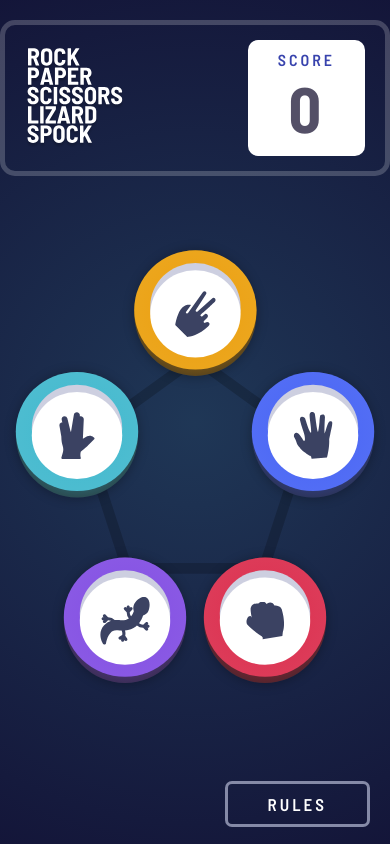
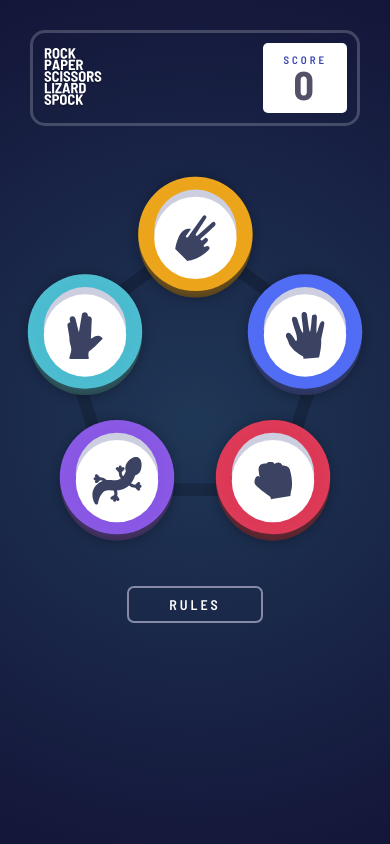
Before and after one commit to milan-timacum/rock-paper-scissors, a React (Create React App) app: page / in a window 390 px wide. Built offline with nearby package versions, Linux system fonts and the light colour scheme.

Commit message:
Responsive styles

```diff
--- a/src/components/Compare.tsx
+++ b/src/components/Compare.tsx
@@ -192,9 +192,37 @@ const Wrapper = styled.div`
 	justify-content: space-between;
 	height: 400px;
 
+	@media (max-width: 525px) {
+		height: auto;
+
+		& > div:nth-of-type(1) {
+			bottom: 0;
+		}
+
+		&:nth-of-type(1) {
+			order: 0;
+		}
+
+		&:nth-of-type(3) {
+			order: 1;
+		}
+	}
+
 	h2 {
 		margin-bottom: 65px;
 		z-index: 2;
+
+		@media (max-width: 525px) {
+			order: 1;
+			font-size: 0.875rem;
+			text-align: center;
+			margin-bottom: 0;
+			margin-top: 20px;
+		}
+
+		@media (max-width: 340px) {
+			font-size: 0.7rem;
+		}
 	}
 
 	.h-wrapper {
@@ -209,6 +237,20 @@ const Wrapper = styled.div`
 				box-shadow: 0 1px 15px rgba(0, 0, 0, 0.3);
 			}
 		}
+
+		@media (max-width: 768px) {
+			transform: scale(1.2);
+			&:hover {
+				transform: scale(1.2);
+			}
+		}
+
+		@media (max-width: 525px) {
+			transform: scale(0.8);
+			&:hover {
+				transform: scale(0.8);
+			}
+		}
 	}
 `;
 
@@ -221,6 +263,7 @@ const WinLose = styled.div`
 	z-index: 2;
 	position: relative;
 	bottom: -60px;
+
 	p {
 		font-size: 3.4rem;
 		font-weight: 700;
@@ -254,6 +297,29 @@ const WinLose = styled.div`
 			}
 		}
 	}
+
+	@media (max-width: 525px) {
+		order: 2;
+		top: 60px;
+
+		p {
+			font-size: 2.5rem;
+			margin-bottom: 10px;
+		}
+
+		button {
+			padding: 10px 30px;
+			margin-bottom: 10px;
+		}
+
+		span {
+			margin-bottom: 10px;
+		}
+	}
+
+	@media (max-width: 340px) {
+		top: 20px;
+	}
 `;
 
 export default Compare;
--- a/src/components/Picker.tsx
+++ b/src/components/Picker.tsx
@@ -28,6 +28,20 @@ const Wrapper = styled.div`
 	align-items: center;
 	position: relative;
 
+	@media (max-width: 1366px) {
+		transform: scale(0.8);
+		bottom: 30px;
+	}
+
+	@media (max-width: 525px) {
+		top: -80px;
+	}
+
+	@media (max-width: 340px) {
+		transform: scale(0.7);
+		top: -125px;
+	}
+
 	&:after {
 		position: absolute;
 		content: '';
@@ -36,11 +50,10 @@ const Wrapper = styled.div`
 		background-size: 75%;
 		width: 100%;
 		height: 100%;
-	}
 
-	@media (max-width: 1366px) {
-		transform: scale(0.8);
-		bottom: 30px;
+		@media (max-width: 525px) {
+			background-size: 100%;
+		}
 	}
 `;
 
--- a/src/components/general/Footer.tsx
+++ b/src/components/general/Footer.tsx
@@ -50,6 +50,11 @@ const Wrapper = styled.footer`
 	padding: 0 20px;
 	display: flex;
 	justify-content: flex-end;
+
+	@media (max-width: 768px) {
+		padding: 0 30px;
+		justify-content: center;
+	}
 `;
 
 const RulesModal = styled.footer`
@@ -64,8 +69,17 @@ const RulesModal = styled.footer`
 		color: #3c4161;
 		margin: 0;
 	}
+
 	&:focus {
 		outline: none;
+	}
+
+	@media (max-width: 525px) {
+		transform: scale(0.8);
+	}
+
+	@media (max-width: 340px) {
+		transform: scale(0.7);
 	}
 `;
 
--- a/src/components/general/Header.tsx
+++ b/src/components/general/Header.tsx
@@ -23,6 +23,11 @@ const Wrapper = styled.header`
 	@media (max-width: 1366px) {
 		margin: 0 auto 30px auto;
 	}
+
+	@media (max-width: 768px) {
+		padding: 0 30px;
+		box-sizing: border-box;
+	}
 `;
 
 const Row = styled.div`
@@ -37,6 +42,11 @@ const Row = styled.div`
 	@media (max-width: 1366px) {
 		padding: 15px 20px;
 	}
+
+	@media (max-width: 525px) {
+		border: 3px solid rgba(255, 255, 255, 0.2);
+		padding: 10px;
+	}
 `;
 
 const Image = styled.img`
@@ -45,6 +55,10 @@ const Image = styled.img`
 	@media (max-width: 1366px) {
 		width: 100px;
 	}
+
+	@media (max-width: 525px) {
+		width: 60px;
+	}
 `;
 
 export default Header;
--- a/src/components/general/Layout.tsx
+++ b/src/components/general/Layout.tsx
@@ -41,21 +41,40 @@ const GlobalStyle = createGlobalStyle`
 		flex-direction: column;
 
 		@media (max-width: 1366px) {
-			padding: 20px 0;
-			height: calc(100vh - 40px);
+			padding: 30px 0;
+			height: calc(100vh - 60px);
 		}
 	}
 
 	.container {
-			width: 100%;
-			max-width: 1200px;
-			margin: 0 auto;
-			flex: 1;
+		width: 100%;
+		max-width: 1200px;
+		margin: 0 auto;
+		flex: 1;
+
+		@media (max-width: 525px) {
+			max-height: 430px;
+		}
+
+
+		@media (max-width: 340px) {
+			max-height: 350px;
+		}
 	}
 
 	.row {
 		display: flex;
 		justify-content: center;
+
+		@media (max-width: 768px) {
+			padding: 0 30px;
+			box-sizing: border-box;
+		}
+
+		@media (max-width: 525px) {
+			padding: 0 20px;
+			flex-wrap: wrap;
+		}
 	}
 
 	p {
@@ -75,6 +94,13 @@ const GlobalStyle = createGlobalStyle`
 		padding: 10px 40px;
 		cursor: pointer;
 		transition: opacity .25s;
+
+		@media (max-width: 525px) {
+			border: 2px solid #858aa7;
+			font-size: .875rem;
+			padding: 8px 40px;
+
+		}
 
 		&:hover {
 			opacity: .5;
--- a/src/components/general/Score.tsx
+++ b/src/components/general/Score.tsx
@@ -21,16 +21,30 @@ const Wrapper = styled.div`
 	padding: 10px 30px;
 	background-color: white;
 	border-radius: 10px;
+
+	@media (max-width: 525px) {
+		padding: 10px 20px;
+		border-radius: 5px;
+	}
 `;
 
 const Title = styled.p`
 	color: #3843ad;
+
+	@media (max-width: 525px) {
+		font-size: 0.675rem;
+	}
 `;
 
 const Counter = styled.p`
 	color: #545067;
 	font-size: 4rem;
 	font-weight: 700;
+
+	@media (max-width: 525px) {
+		font-size: 2.5rem;
+		line-height: 37px;
+	}
 `;
 
 export default Score;
--- a/src/components/ui/Circle.tsx
+++ b/src/components/ui/Circle.tsx
@@ -51,6 +51,10 @@ const BtnWrap = styled.div`
 	&:nth-of-type(1) {
 		width: 100%;
 		margin: 0;
+
+		@media (max-width: 525px) {
+			bottom: -30px;
+		}
 	}
 
 	&:nth-of-type(2),
@@ -73,10 +77,20 @@ const BtnWrap = styled.div`
 
 	&:nth-of-type(4) {
 		left: 10px;
+
+		@media (max-width: 525px) {
+			top: -50px;
+			left: -10px;
+		}
 	}
 
 	&:nth-of-type(5) {
 		right: 10px;
+
+		@media (max-width: 525px) {
+			top: -50px;
+			right: -10px;
+		}
 	}
 `;
 
@@ -93,6 +107,10 @@ const Wrapper = styled.button.attrs({ className: 'h-wrapper' })`
 	cursor: pointer;
 	transition: transform 0.25s;
 	z-index: 1;
+
+	@media (max-width: 525px) {
+		width: 113px;
+	}
 
 	&:before {
 		content: '';
@@ -176,6 +194,11 @@ const Inner = styled.div`
 	bottom: -5px;
 	z-index: 1;
 	border: 0;
+
+	@media (max-width: 525px) {
+		width: 115px;
+		height: 103px;
+	}
 `;
 
 export default Circle;
```
